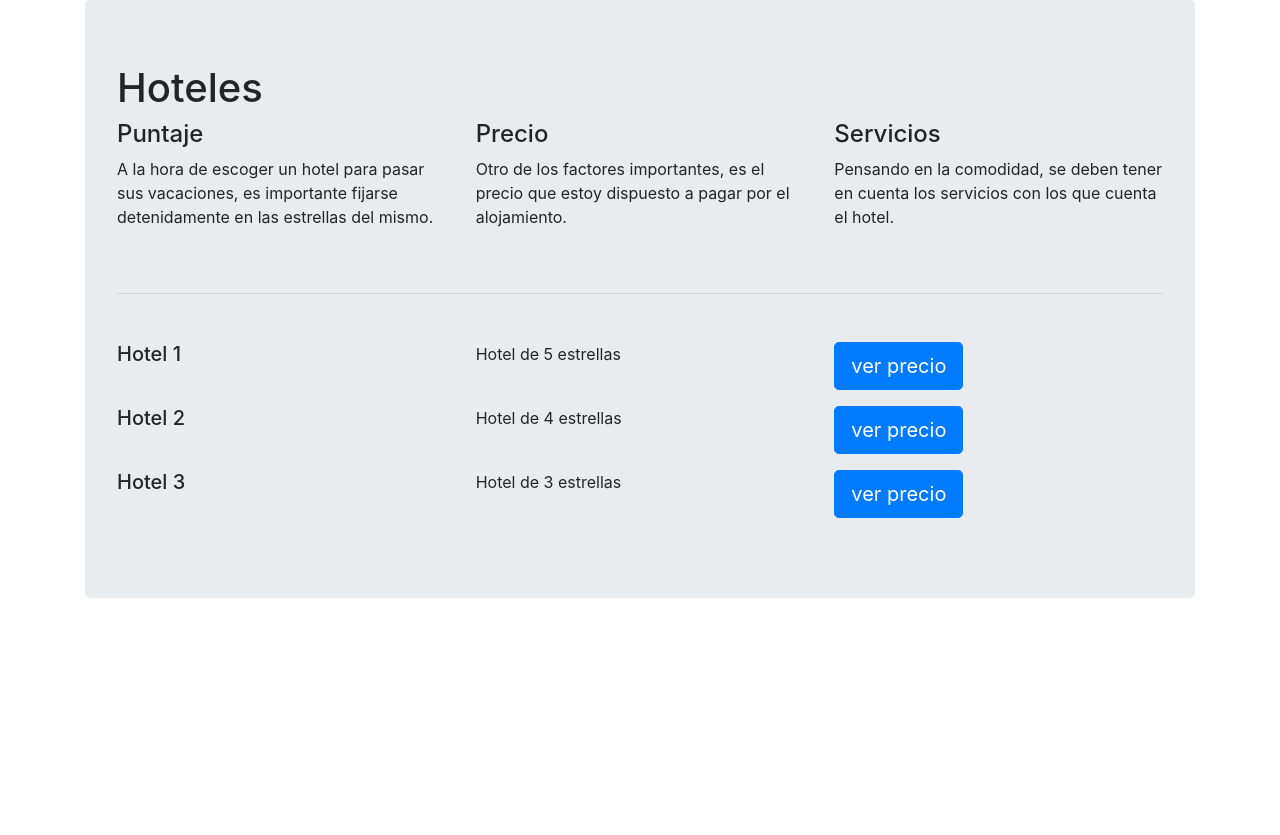
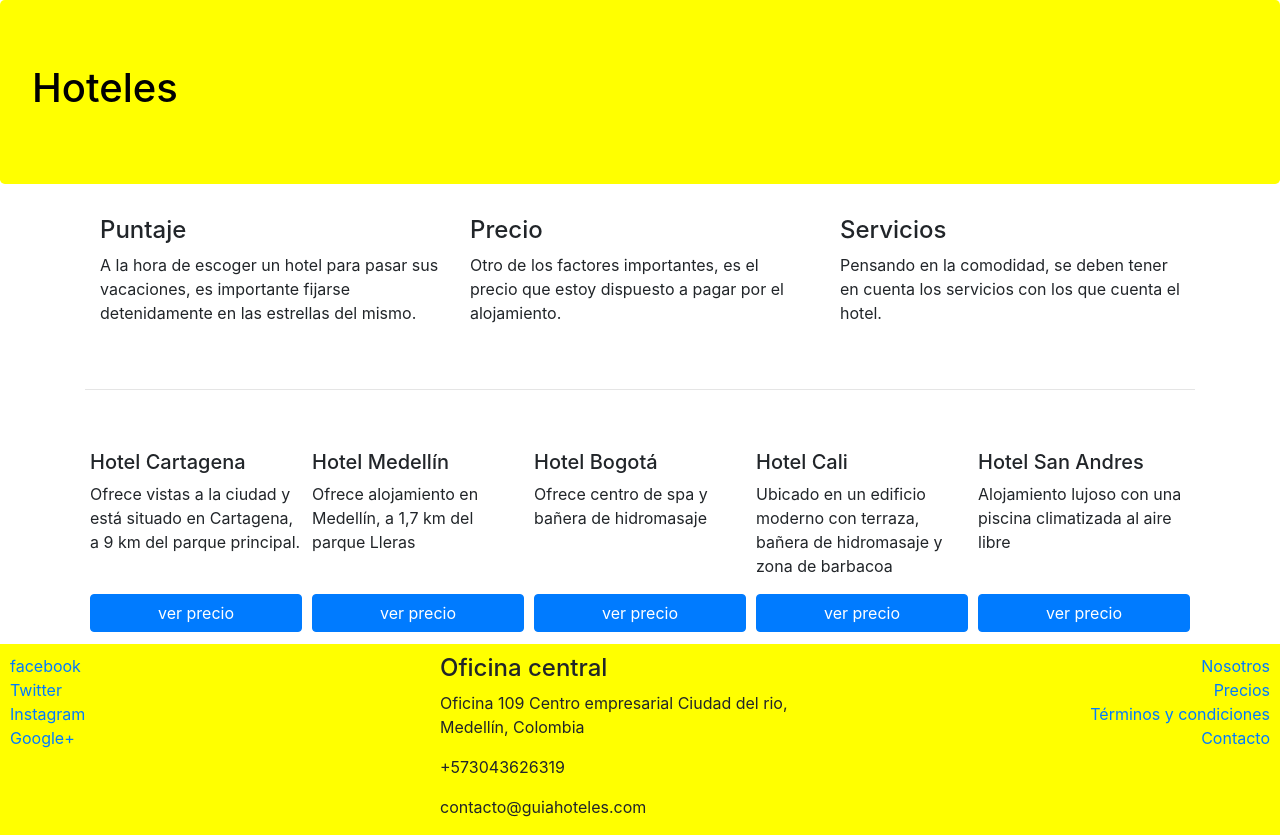
Before and after one commit to StivenManco26/guia-hoteles, a website: page index.html in a window 1280 px wide. Before the commit the page ends 800 px from the top, so only its background shows below. Drawn offline with nearby package versions, Linux system fonts and the light colour scheme.

Commit message:
Se agrega footer y estilos con flex

```diff
--- /dev/null
+++ b/css/main.css
@@ -0,0 +1,22 @@
+.jumbotron{
+	background-color: yellow;
+	color: black;
+}
+
+.card-hotel{
+	flex: 1 150px;
+	padding: 2px 5px 2px 5px;
+	margin-top: 10px;
+}
+
+.btn-reserva{
+	width: 100%;
+
+}
+
+footer{
+	padding: 10px 10px 0 10px;
+	background-color: yellow;
+	margin-bottom: 0px;
+	margin-top: 10px;
+}
--- a/index.html
+++ b/index.html
@@ -7,13 +7,16 @@
 
     <!-- Bootstrap CSS -->
     <link rel="stylesheet" href="node_modules/bootstrap/dist/CSS/bootstrap.min.css">
+    <link rel="stylesheet" href="css/main.css">
 
     <title>Hoteles!</title>
   </head>
-  <div class="container">
+  <body>
     <div class="jumbotron">
     	<h1>Hoteles</h1>
-    	<div class="row">
+    </div>
+    <div class="container">
+    	<div class="d-flex">
     		<div class="col-sm">
     			<h4>Puntaje</h4>
       			<p>A la hora de escoger un hotel para pasar sus vacaciones, es importante fijarse detenidamente en las estrellas del mismo.</p>
@@ -30,59 +33,82 @@
     	<br>
     	<hr class="my-4">
     	<br>
-    	<!--
-    	<div class="row">
-    		<div class="col-sm">
-    			<h5>Nombre hotel</h5>
+    	<div class="d-flex flex-wrap">
+    		<div class=" card-hotel d-flex flex-column justify-content-between">
+    			<div>
+    				<h5>Hotel Cartagena</h5>
+    				<p>Ofrece vistas a la ciudad y está situado en Cartagena, a 9 km del parque principal.</p>
     			</div>
-    		<div class="col-sm">
-    			<h5>Estrellas</h5>
-    		</div>
-    		<div class="col-sm">
-    			<h5>Ver más</h5>
+    			<div>
+    				<button class="btn btn-primary btn-reserva">ver precio</button>
     			</div>
       		</div>
-    	<br>-->
-    	<div class="row">
-    		<div class="col-sm">
-    			<h5>Hotel 1</h5>
+      		<div class=" card-hotel d-flex flex-column justify-content-between">
+      			<div>
+	    			<h5>Hotel Medellín</h5>
+	    			<p>Ofrece alojamiento en Medellín, a 1,7 km del parque Lleras</p>
     			</div>
-    		<div class="col-sm">
-    			Hotel de 5 estrellas
-    		</div>
-    		<div class="col-sm">
-    			<p class="lead">
-    				<a class="btn btn-primary btn-lg" href="#" role="button">ver precio</a>
-  				</p>
+    			<div>
+    				<button class="btn btn-primary btn-reserva">ver precio</button>
     			</div>
       		</div>
-      	<div class="row">
-      		<div class="col-sm">
-    			<h5>Hotel 2</h5>
+      		<div class=" card-hotel d-flex flex-column justify-content-between">
+    			<div>
+    				<h5>Hotel Bogotá</h5>
+    				<p>Ofrece centro de spa y bañera de hidromasaje</p>
     			</div>
-    		<div class="col-sm">
-    			Hotel de 4 estrellas
-    		</div>
-    		<div class="col-sm">
-    			<p class="lead">
-    				<a class="btn btn-primary btn-lg" href="#" role="button">ver precio</a>
-  				</p>
+    			<div>
+    				<button class="btn btn-primary btn-reserva">ver precio</button>
     			</div>
       		</div>
-      	<div class="row">
-      		<div class="col-sm">
-    			<h5>Hotel 3</h5>
+      		<div class=" card-hotel d-flex flex-column justify-content-between">
+    			<div>
+    				<h5>Hotel Cali</h5>
+    				<p>Ubicado en un edificio moderno con terraza, bañera de hidromasaje y zona de barbacoa</p>
     			</div>
-    		<div class="col-sm">
-    			Hotel de 3 estrellas
+    			<div>
+    				<button class="btn btn-primary btn-reserva">ver precio</button>
     			</div>
-    		<div class="col-sm">
-    			<p class="lead">
-    				<a class="btn btn-primary btn-lg" href="#" role="button">ver precio</a>
-  				</p>
+      		</div>
+      		<div class=" card-hotel d-flex flex-column justify-content-between">
+    			<div>
+    				<h5>Hotel San Andres</h5>
+    				<p>Alojamiento lujoso con una piscina climatizada al aire libre</p>
+    			</div>
+    			<div>
+    				<button class="btn btn-primary btn-reserva">ver precio</button>
     			</div>
       		</div>
       	</div>
+    </div>
+
+    <footer>
+    	<div class="row">
+	    	<div class="col-sm-4 d-flex flex-column">
+	    		<a href="https://www.facebook.com">facebook</a>
+	    		<a href="https://www.twitter.com">Twitter</a>
+	    		<a href="https://www.instagram.com">Instagram</a>
+	    		<a href="https://www.google.com">Google+</a>
+	    	</div>
+	    	<div class="col-sm-4">
+	    		<address>
+	    			<h4>Oficina central</h4>
+	    			<p>Oficina 109 Centro empresarial Ciudad del rio, Medellín, Colombia</p>
+	    			<p>+573043626319</p>
+	    			<p>contacto@guiahoteles.com</p>
+	    		</address>
+	    	</div>
+	    	<div class="col-sm-4 d-flex flex-column align-items-end">
+	    		<a href="https://www.facebook.com">Nosotros</a>
+	    		<a href="https://www.twitter.com">Precios</a>
+	    		<a href="https://www.instagram.com">Términos y condiciones</a>
+	    		<a href="https://www.google.com">Contacto</a>
+	    	</div>
+	    	<div class="col-sm-4">
+
+	    	</div>
+    	</div>
+    </footer>
     <!-- Optional JavaScript -->
     <!-- jQuery first, then Popper.js, then Bootstrap JS -->
     <script src="node_modules/jQuery/dist/jQuery.min.js"></script>
```
Lines whose indentation alone changed are shown as unchanged.
